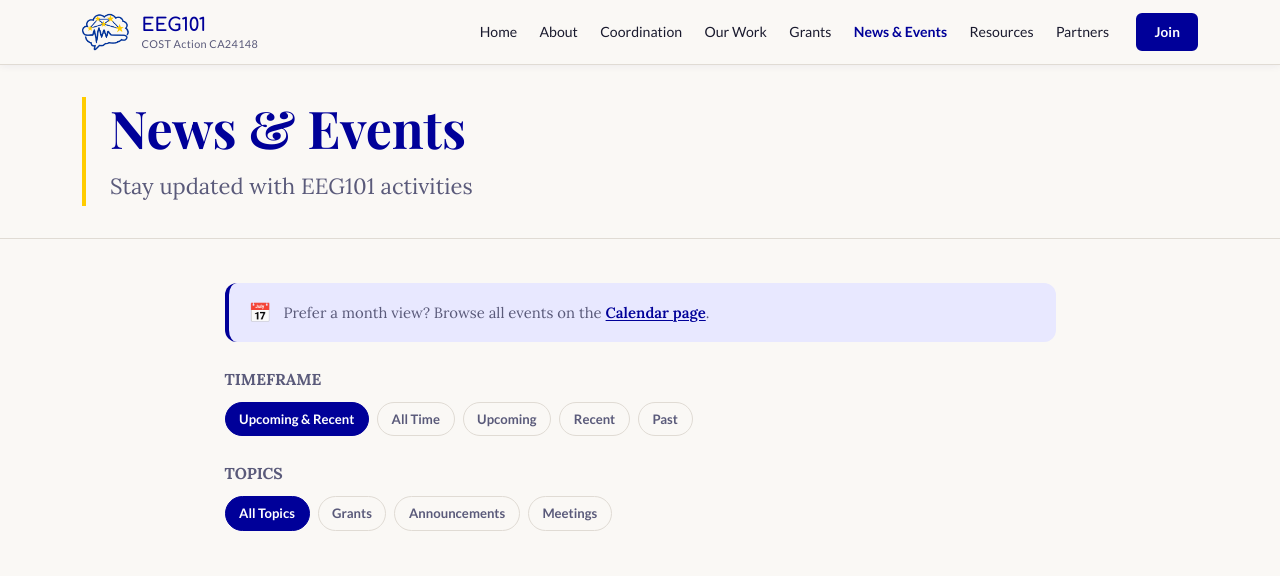
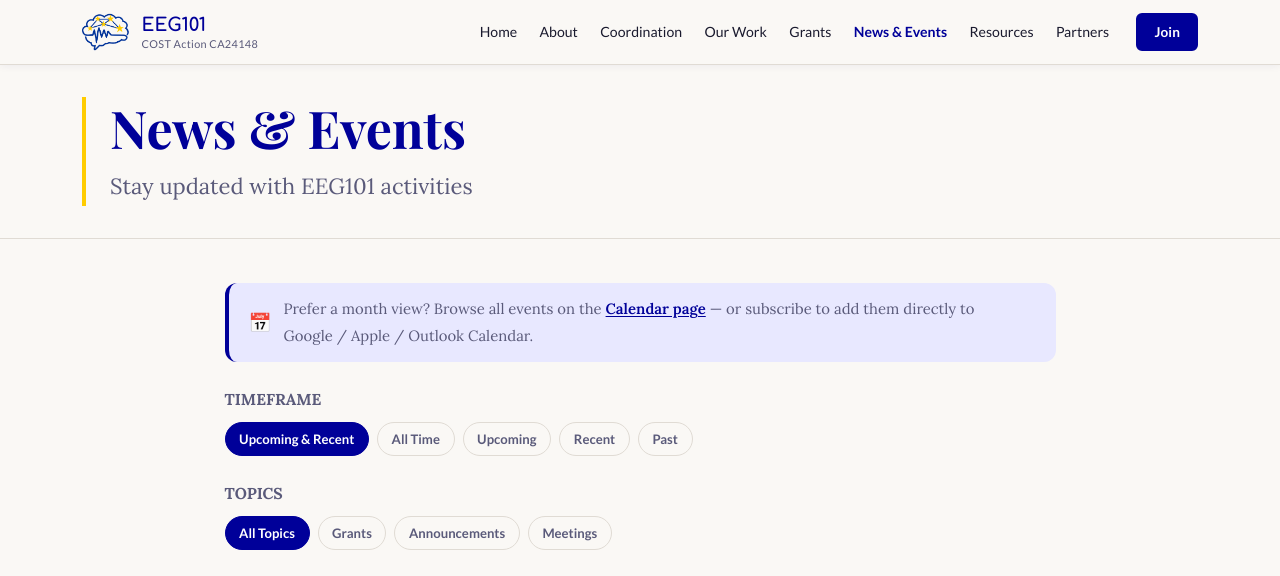
Before and after one commit to mcvinding/website-1, a Jekyll site: the page built from news.md, in a window 1280 px wide and 900 px high, cut to the strip 0-576 px from the top of the window. Built offline with Jekyll 4.4.1, drawn with Linux system fonts in a browser that asks for light colours.

Commit message:
Restore news callout text to original wording

```diff
--- a/news.md
+++ b/news.md
@@ -13,7 +13,7 @@ permalink: /news/
 <!-- Calendar Callout -->
 <div class="cal-callout mb-4">
   <span class="cal-callout__icon">&#128197;</span>
-  <span class="cal-callout__text">Prefer a month view? Browse all events on the <a href="/calendar/">Calendar page</a>.</span>
+  <span class="cal-callout__text">Prefer a month view? Browse all events on the <a href="/calendar/">Calendar page</a> &mdash; or subscribe to add them directly to Google&nbsp;/&nbsp;Apple&nbsp;/&nbsp;Outlook Calendar.</span>
 </div>
 
 <!-- Filter Section -->
```
